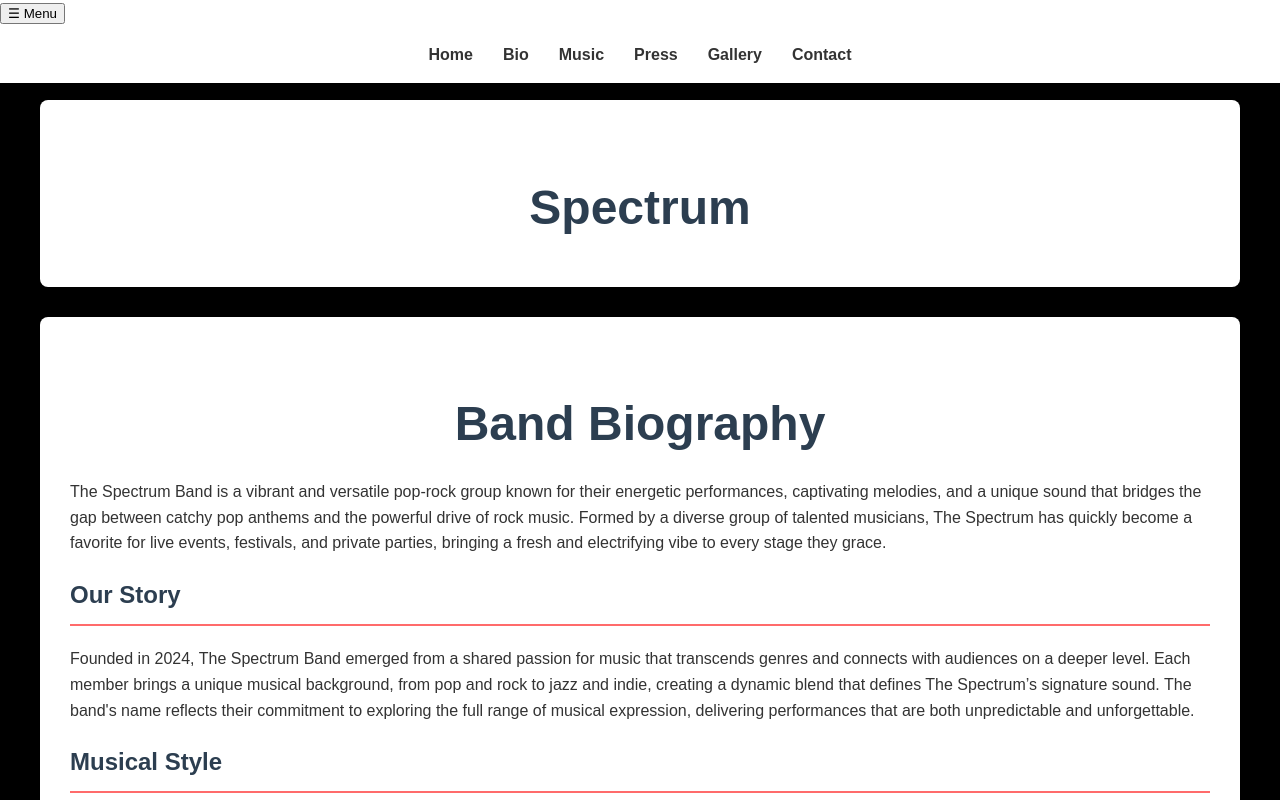
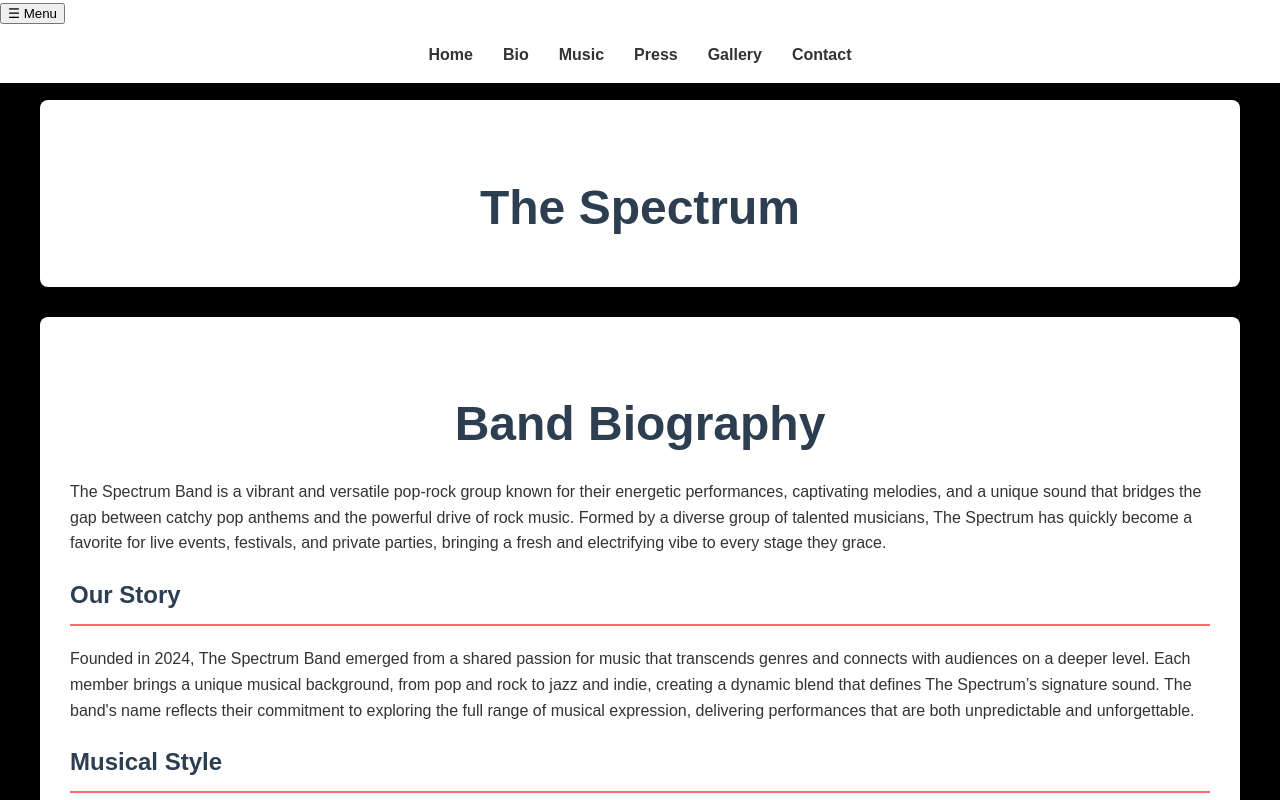
Before and after one commit to AsTroZ02/AsTroZ02.github.io, a plain HTML site: page index.html in a window 1280 px wide. Shown: the top 800 px of the page. Drawn offline with Linux system fonts and the light colour scheme.

Commit message:
Update index.html

```diff
--- a/index.html
+++ b/index.html
@@ -23,7 +23,7 @@
 
     <main>
         <section id="home">
-            <h1>Spectrum</h1>
+            <h1>The Spectrum</h1>
         </section>
 
         <section id="bio">
```
